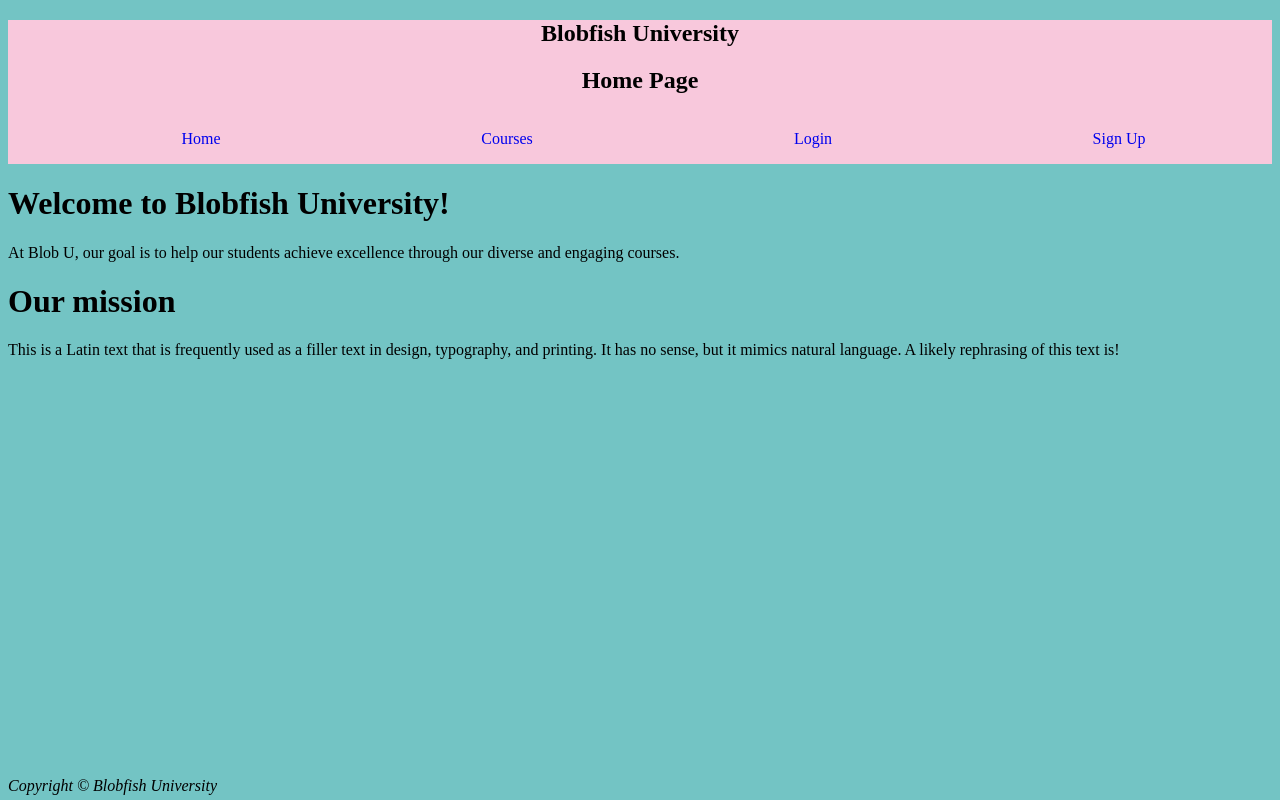
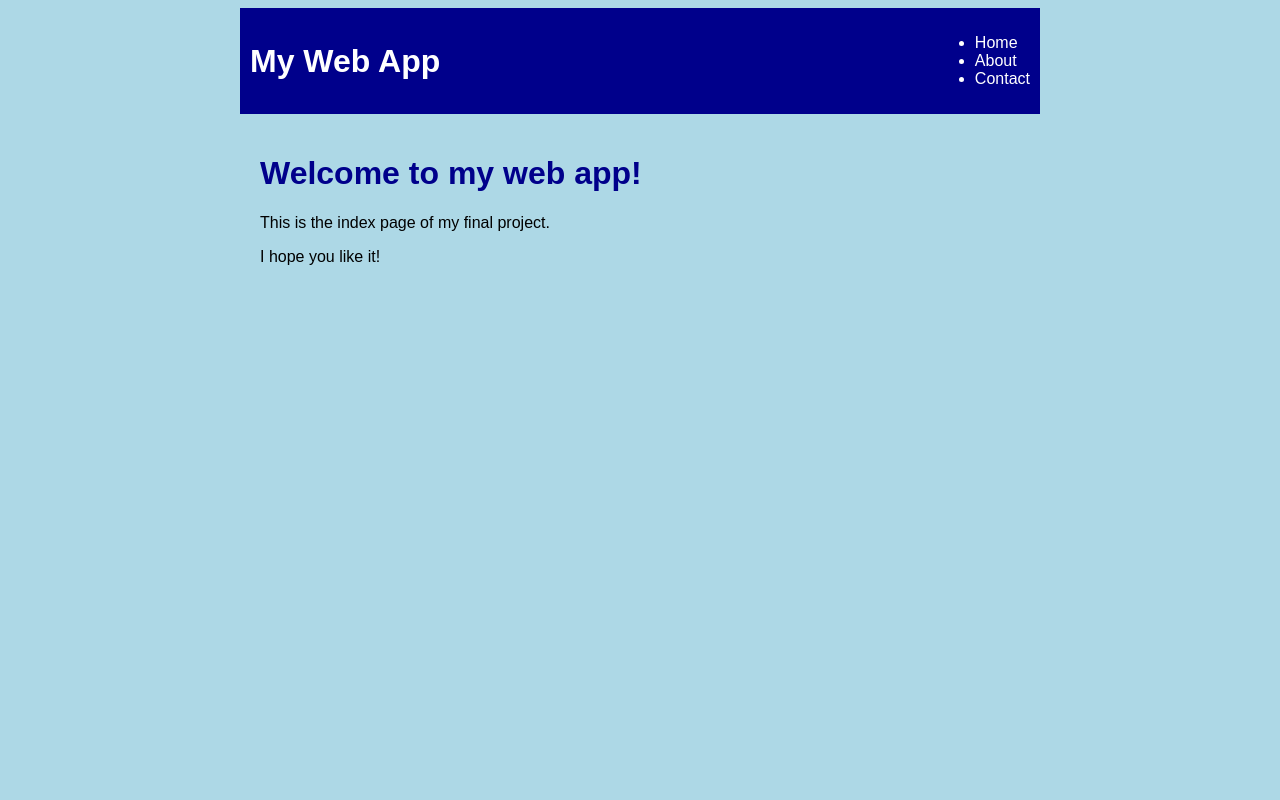
Before and after one commit to Thomasnator1401/SDEV_255_Final_Project_-Pangolin, a plain HTML site: page index.html in a window 1280 px wide. Drawn offline with Linux system fonts and the light colour scheme.

Commit message:
Update index.html

```diff
--- a/index.html
+++ b/index.html
@@ -1,76 +1,61 @@
-
 <!DOCTYPE html>
-<html lang="en">
+<html>
 <head>
-    <meta charset="UTF-8">
-    <meta name="viewport" content="width=device-width, initial-scale=1.0">
-    <title>Blob fish University | Home</title>
-    <!--<link rel="stylesheet" href="./styles.css">-->
+  <title>My Web App</title>
   <style>
+    /* Add your custom CSS styles here */
     body {
-            background-color: rgb(115, 196, 196);
+      font-family: Arial, sans-serif;
+      background-color: lightblue;
     }
 
-        nav {
-            background-color: #F8C8DC;
-            text-align: center;
-            list-style-type: none;
+    .container {
+      max-width: 800px;
+      margin: 0 auto;
     }
 
-        nav a {
+    .navbar {
+      display: flex;
+      align-items: center;
+      justify-content: space-between;
+      background-color: darkblue;
+      color: white;
+      padding: 10px;
+    }
+
+    .navbar a {
+      color: white;
       text-decoration: none;
     }
 
-        nav ul{
-            display: flex;
-            justify-content: space-between;
-            align-items: flex-end;
+    .navbar a:hover {
+      color: yellow;
     }
 
-        nav li {
-            padding: 1em;
-	        width: 100%;
-            list-style-type: none;
+    .content {
+      padding: 20px;
     }
 
-        footer {
-            /*Taken from
-            https://stackoverflow.com/questions/39099295/make-div-stick-to-bottom-of-page*/
-            position: fixed;
-            bottom: 0;
+    .content h1 {
+      color: darkblue;
     }
-
   </style>
 </head>
-
 <body>
-    <nav>
-    <h1>Blobfish University</h1>
-    <h1>Home Page</h1>
-
+  <div class="container">
+    <div class="navbar">
+      <h1>My Web App</h1>
       <ul>
         <li><a href="/">Home</a></li>
-        <li><a href="/courseindex">Courses</a></li>
-        <li><a href="/login">Login</a></li>
-        <li><a href="/signup">Sign Up</a></li>
+        <li><a href="/about">About</a></li>
+        <li><a href="/contact">Contact</a></li>
       </ul>
-</nav>
-    <h1>Welcome to Blobfish University!</h1>
-    <p>At Blob U, our goal is to help our students achieve excellence through our diverse and engaging courses.</p>
-
-    <h1>Our mission</h1>
-    <p>This is a Latin text that is frequently used as a filler text in design, typography, and printing. It has no sense, but it mimics natural language. A likely rephrasing of this text is!</p>
-
-    <style>
-    footer {
-	    padding-top: 1em;
-	    padding-bottom: 5px;
-	    text-align: center;
-    }
-</style>
-
-<footer>
-    <i>Copyright &copy; Blobfish University</i>
-</footer>
+    </div>
+    <div class="content">
+      <h1>Welcome to my web app!</h1>
+      <p>This is the index page of my final project.</p>
+      <p>I hope you like it!</p>
+    </div>
+  </div>
 </body>
 </html>
```
Lines whose indentation alone changed are shown as unchanged.
